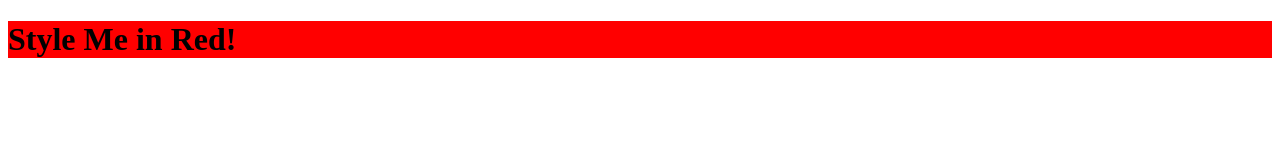
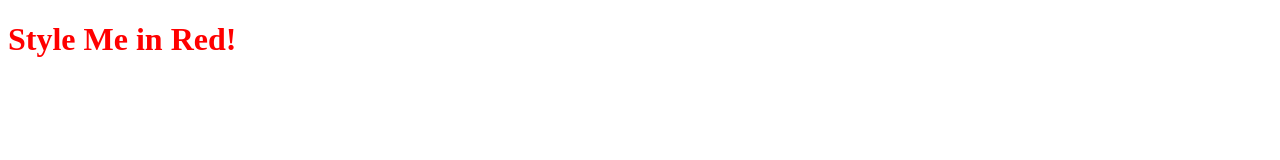
Before and after one commit to mekchou/100-Days-of-Code-Python, a plain HTML site: page D43/5.1. Adding CSS/internal.html in a window 1280 px wide. Drawn offline with Linux system fonts and the light colour scheme.

Commit message:
change color instead of background, move css into head to match recommended coding style

```diff
--- a/D43/5.1. Adding CSS/internal.html
+++ b/D43/5.1. Adding CSS/internal.html
@@ -4,15 +4,16 @@
 <head>
   <meta charset="UTF-8">
   <title>Internal</title>
+  <style>
+    h1{
+      color: red;
+    }
+  </style>
 </head>
 
 <body>
   <h1>Style Me in Red!
-    <style>
-      h1{
-        background: red;
-      }
-    </style>
+
   </h1>
 </body>
 
--- a/D43/5.1. Adding CSS/style.css
+++ b/D43/5.1. Adding CSS/style.css
@@ -1,3 +1,3 @@
 h1{
-    background: green;
+    color: green;
 }
```
Also changed, not shown: D43/5.1. Adding CSS/external.html (+4 -4 lines), D43/5.1. Adding CSS/inline.html (+1 -1 lines).
